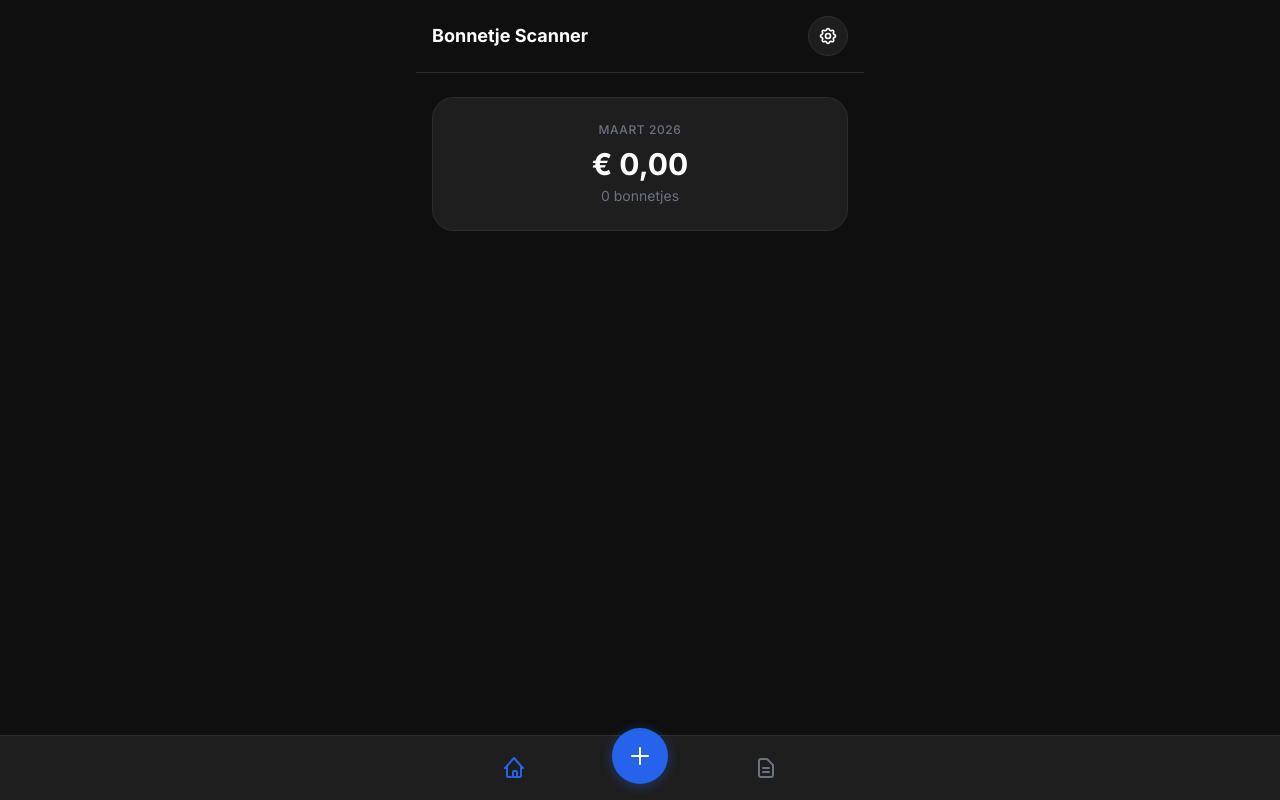
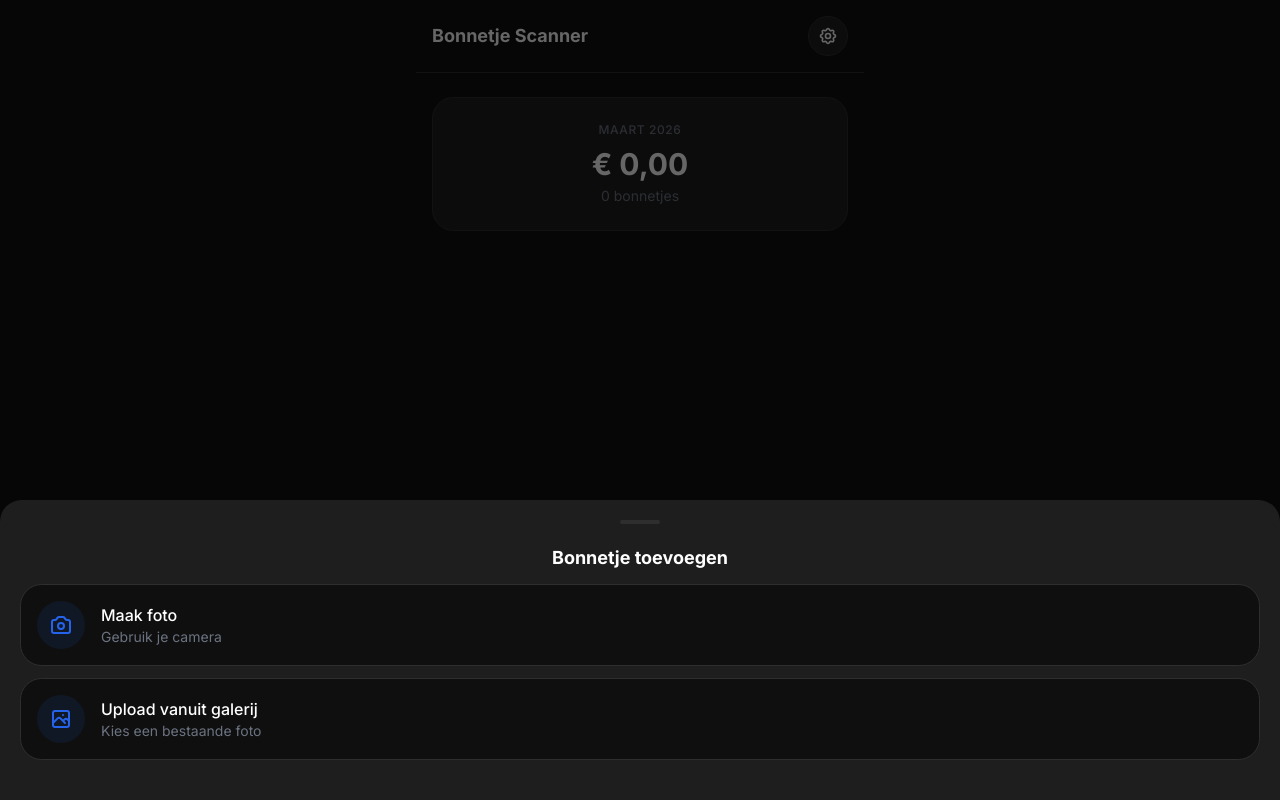
Before and after one commit to jgnd95/Bonnetje-scanner, a Next.js app: page / in a window 1280 px wide. Both pictures are taken after a click on the button 640 px from the left and 756 px from the top of the page. Built offline with nearby package versions, Linux system fonts and the light colour scheme; no server answers.

Commit message:
+ button sheet

```diff
--- a/src/components/BottomNav.tsx
+++ b/src/components/BottomNav.tsx
@@ -1,12 +1,17 @@
 'use client'
 
+import { useState } from 'react'
 import Link from 'next/link'
 import { usePathname } from 'next/navigation'
+import { BottomSheet } from '@/components/BottomSheet'
+import { ScanSheet } from '@/components/ScanSheet'
 
 export function BottomNav() {
   const pathname = usePathname()
+  const [scanOpen, setScanOpen] = useState(false)
 
   return (
+    <>
       <nav className="fixed bottom-0 left-0 right-0 z-40 border-t border-border bg-surface">
         <div className="mx-auto flex max-w-md items-center justify-evenly py-2">
           {/* Home */}
@@ -28,7 +33,7 @@
 
           {/* Scan button */}
           <button
-          onClick={() => alert('+')}
+            onClick={() => setScanOpen(true)}
             className="-mt-6 flex h-14 w-14 cursor-pointer items-center justify-center rounded-full bg-primary text-primary-foreground shadow-[0_2px_12px_rgba(37,99,235,0.4)] transition hover:brightness-110 active:opacity-80"
           >
             <svg className="h-6 w-6" fill="none" stroke="currentColor" viewBox="0 0 24 24">
@@ -54,5 +59,19 @@
           </Link>
         </div>
       </nav>
+
+      <BottomSheet open={scanOpen} onClose={() => setScanOpen(false)}>
+        <ScanSheet
+          onCamera={() => {
+            setScanOpen(false)
+            // TODO: stap 5.2 — camera
+          }}
+          onUpload={() => {
+            setScanOpen(false)
+            // TODO: stap 5.2 — upload
+          }}
+        />
+      </BottomSheet>
+    </>
   )
 }
--- /dev/null
+++ b/src/components/BottomSheet.tsx
@@ -0,0 +1,34 @@
+'use client'
+
+import { useEffect } from 'react'
+
+interface BottomSheetProps {
+  open: boolean
+  onClose: () => void
+  children: React.ReactNode
+}
+
+export function BottomSheet({ open, onClose, children }: BottomSheetProps) {
+  useEffect(() => {
+    if (open) {
+      document.body.style.overflow = 'hidden'
+    } else {
+      document.body.style.overflow = ''
+    }
+    return () => {
+      document.body.style.overflow = ''
+    }
+  }, [open])
+
+  if (!open) return null
+
+  return (
+    <div className="fixed inset-0 z-50">
+      <div className="absolute inset-0 bg-black/60" onClick={onClose} />
+      <div className="absolute bottom-0 left-0 right-0 max-h-[70vh] overflow-y-auto rounded-t-2xl bg-surface p-5 pb-10">
+        <div className="mx-auto mb-5 h-1 w-10 rounded-full bg-border" />
+        {children}
+      </div>
+    </div>
+  )
+}
--- /dev/null
+++ b/src/components/ScanSheet.tsx
@@ -0,0 +1,45 @@
+'use client'
+
+interface ScanSheetProps {
+  onCamera: () => void
+  onUpload: () => void
+}
+
+export function ScanSheet({ onCamera, onUpload }: ScanSheetProps) {
+  return (
+    <div className="space-y-3">
+      <h2 className="text-center text-lg font-bold">Bonnetje toevoegen</h2>
+
+      <button
+        onClick={onCamera}
+        className="flex w-full items-center gap-4 rounded-2xl border border-border bg-background p-4 transition active:opacity-80"
+      >
+        <div className="flex h-12 w-12 items-center justify-center rounded-full bg-primary/10">
+          <svg className="h-6 w-6 text-primary" fill="none" stroke="currentColor" viewBox="0 0 24 24">
+            <path strokeLinecap="round" strokeLinejoin="round" strokeWidth={2} d="M3 9a2 2 0 012-2h.93a2 2 0 001.664-.89l.812-1.22A2 2 0 0110.07 4h3.86a2 2 0 011.664.89l.812 1.22A2 2 0 0018.07 7H19a2 2 0 012 2v9a2 2 0 01-2 2H5a2 2 0 01-2-2V9z" />
+            <path strokeLinecap="round" strokeLinejoin="round" strokeWidth={2} d="M15 13a3 3 0 11-6 0 3 3 0 016 0z" />
+          </svg>
+        </div>
+        <div className="text-left">
+          <p className="font-medium">Maak foto</p>
+          <p className="text-sm text-muted-foreground">Gebruik je camera</p>
+        </div>
+      </button>
+
+      <button
+        onClick={onUpload}
+        className="flex w-full items-center gap-4 rounded-2xl border border-border bg-background p-4 transition active:opacity-80"
+      >
+        <div className="flex h-12 w-12 items-center justify-center rounded-full bg-primary/10">
+          <svg className="h-6 w-6 text-primary" fill="none" stroke="currentColor" viewBox="0 0 24 24">
+            <path strokeLinecap="round" strokeLinejoin="round" strokeWidth={2} d="M4 16l4.586-4.586a2 2 0 012.828 0L16 16m-2-2l1.586-1.586a2 2 0 012.828 0L20 14m-6-6h.01M6 20h12a2 2 0 002-2V6a2 2 0 00-2-2H6a2 2 0 00-2 2v12a2 2 0 002 2z" />
+          </svg>
+        </div>
+        <div className="text-left">
+          <p className="font-medium">Upload vanuit galerij</p>
+          <p className="text-sm text-muted-foreground">Kies een bestaande foto</p>
+        </div>
+      </button>
+    </div>
+  )
+}
```
Lines whose indentation alone changed are shown as unchanged.
